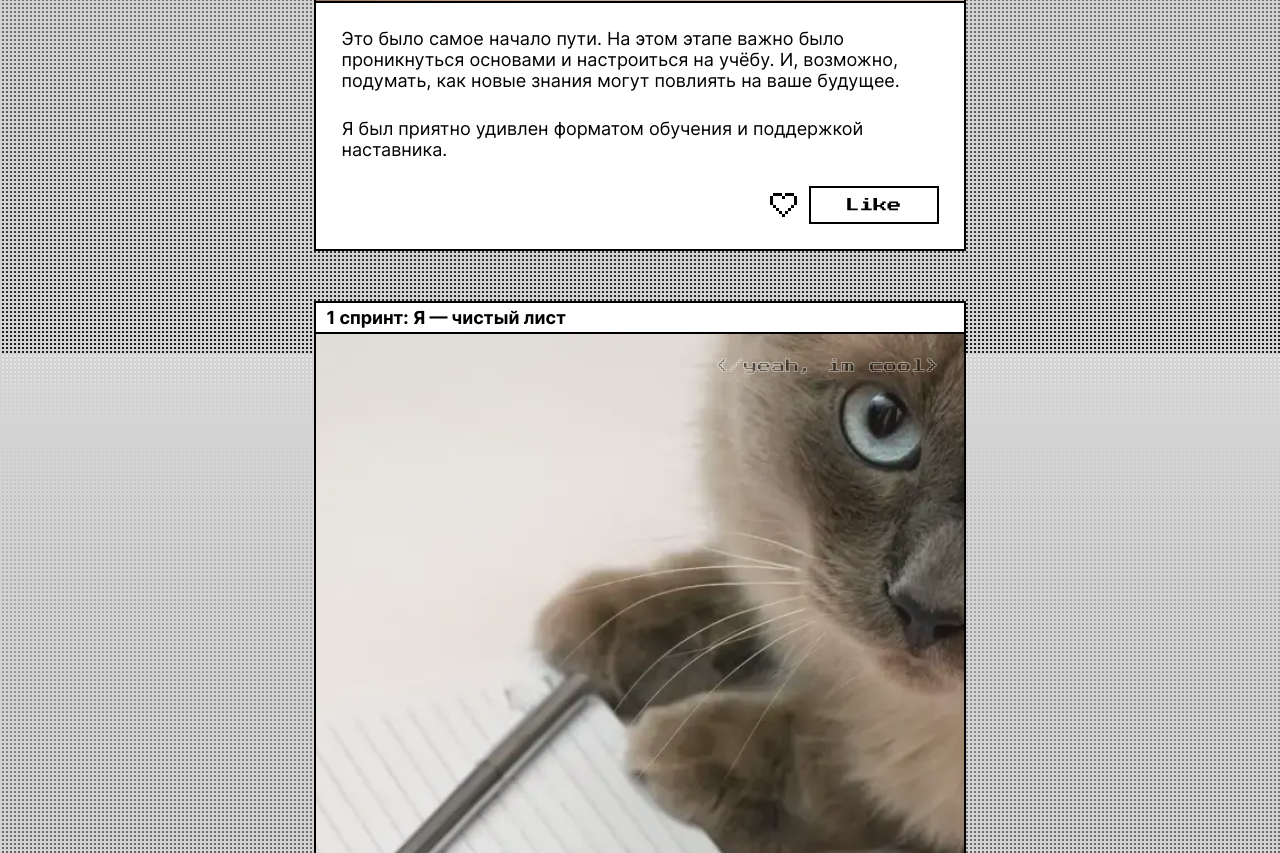
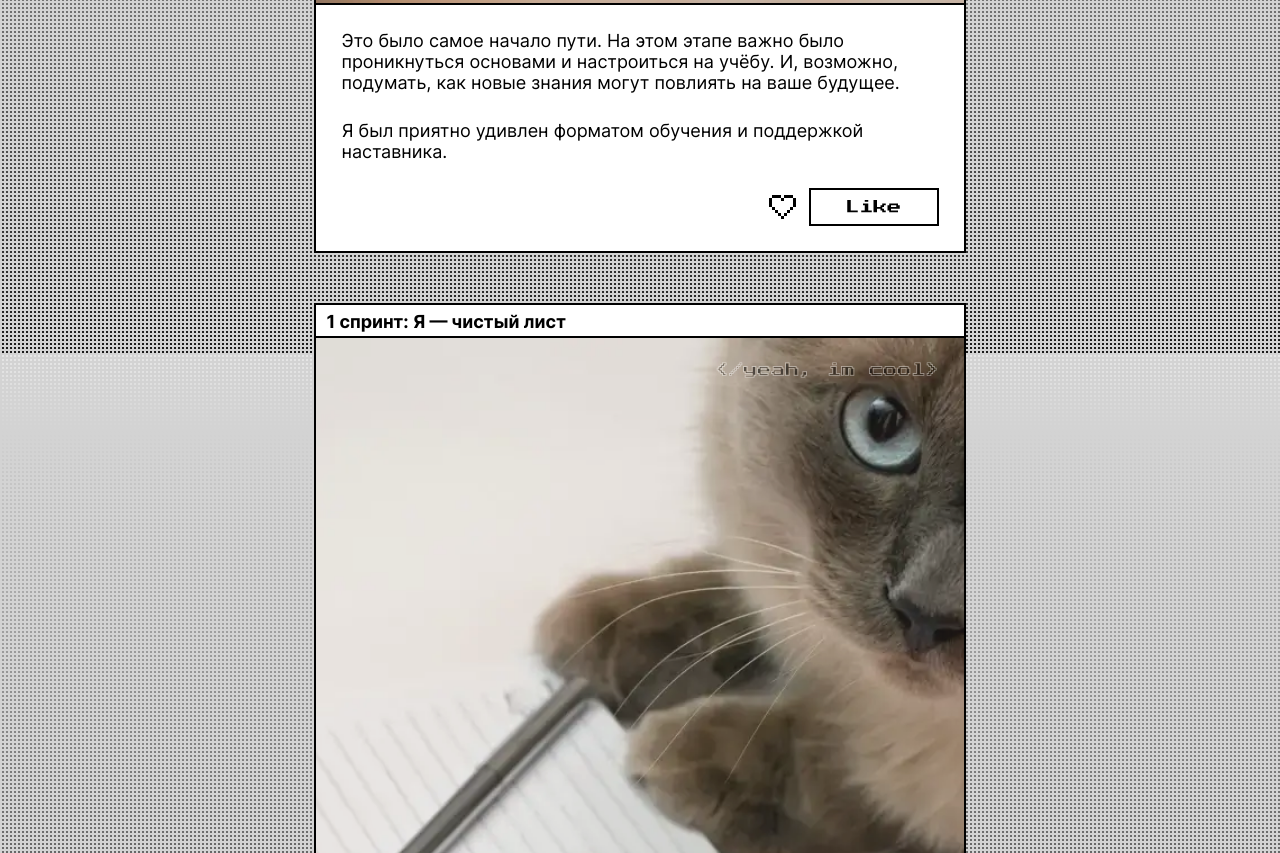
Before and after one commit to ruki-v-boki/zakrivayuschiy-teg-f, a plain HTML site: page index.html in a window 1280 px wide. Shown: the part 1247-2100 px from the top of the page. Drawn offline with Linux system fonts and the light colour scheme.

Commit message:
ещё одни исправления после ревью

```diff
--- a/styles/style.css
+++ b/styles/style.css
@@ -3,7 +3,7 @@
   display: flex;
   flex-direction: column;
   align-items: center;
-  row-gap: 100px;
+  /* row-gap: 100px; */
   margin: 0 auto;
   padding: 100px 0;
   font-family: var(--font-family-main), sans-serif;
@@ -38,6 +38,7 @@
   font-family: var(--font-family-accent), fantasy;
   text-transform: uppercase;
   background-color: var(--color-main-light, #fff);
+  margin-block-end: 100px;
 }
 
 .inline-size-flexible {
@@ -72,7 +73,7 @@
 }
 
 .card__title {
-  padding: 4px 10px;
+  padding: 6px 10px 4px 10px;
   font-family: var(--font-family-main), sans-serif;
   font-size: 18px;
   /* font-weight: var(--font-weight-bold, 700); */
@@ -138,7 +139,7 @@ or (-webkit-text-stroke: 1px var(--color-label-light, rgba(255, 255, 255, 0.5)))
 .card__action-buttons-box {
   display: flex;
   justify-content: flex-end;
-  gap: 4px;
+  gap: 5px;
 }
 
 
```
Also changed, not shown: 1 other file.
